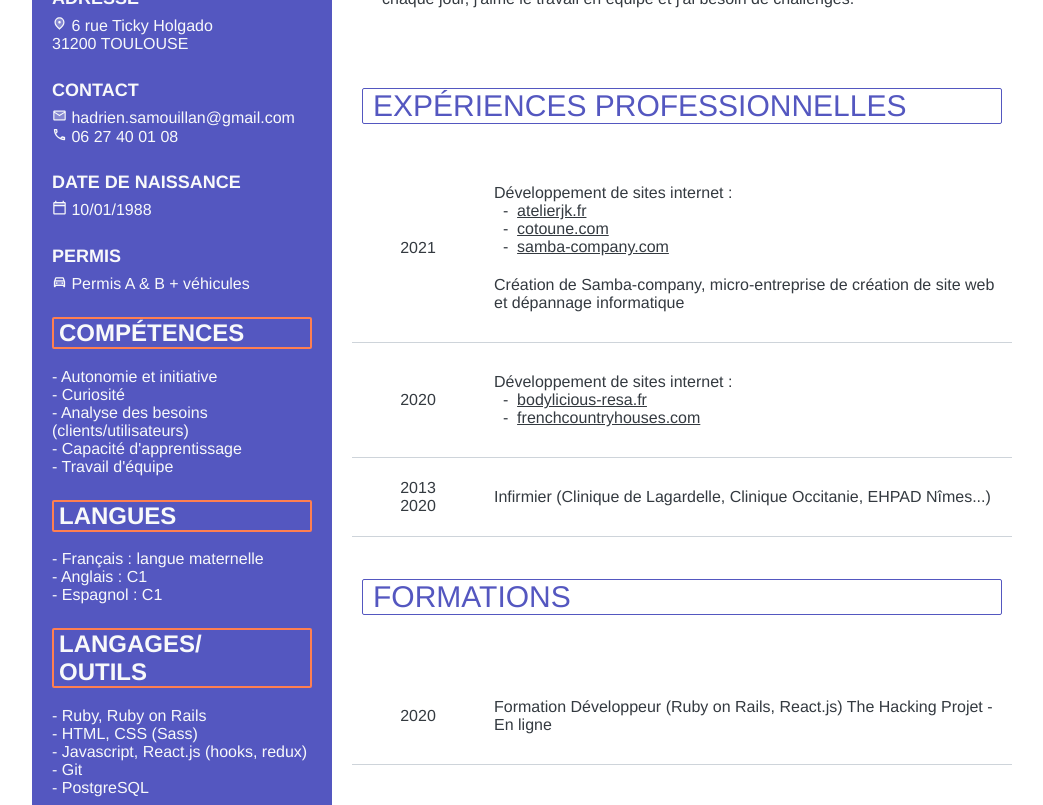
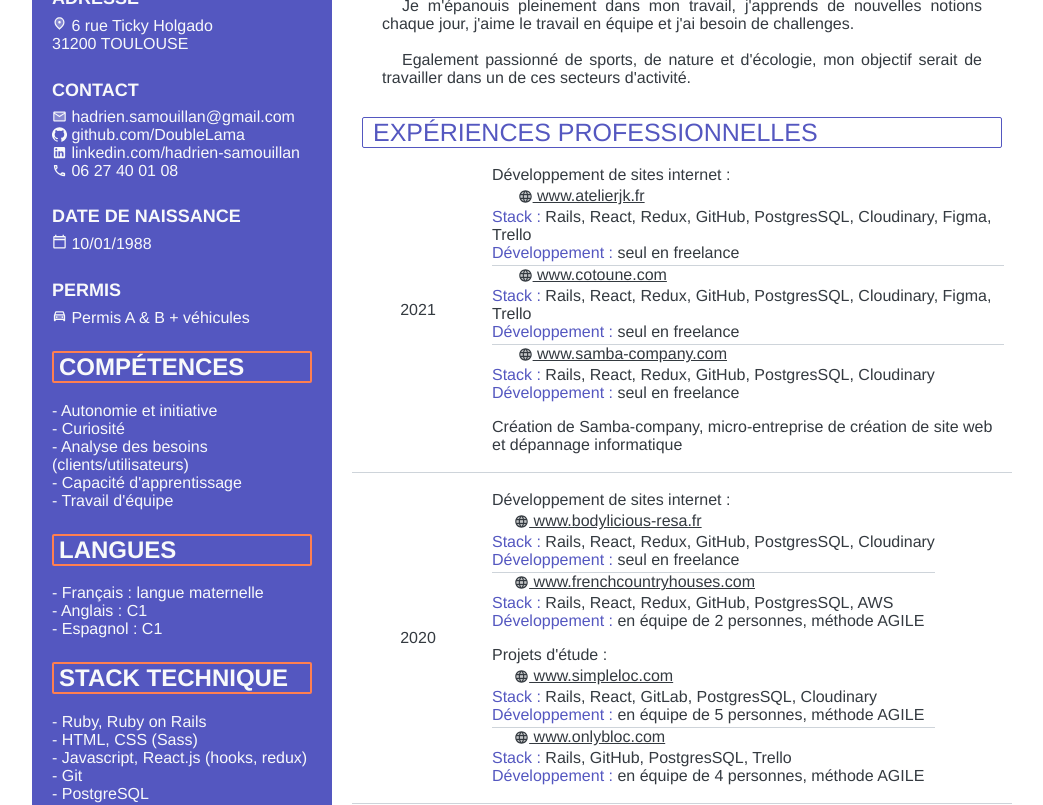
Before and after one commit to DoubleLama/samba-company, a React (Create React App) app in the folder client/: page /cv in a window 1280 px wide. Shown: the part 380-1185 px from the top of the page, without its empty margins (108-1151 px from the left). Built offline with nearby package versions, Linux system fonts and the light colour scheme; no server answers.

Commit message:
upadte cv with github, linkedin and tech stack

```diff
--- a/client/src/Components/CV/CV.jsx
+++ b/client/src/Components/CV/CV.jsx
@@ -5,6 +5,9 @@ import {
   PhoneTwoTone,
   CalendarTodayTwoTone,
   DirectionsCarTwoTone,
+  LanguageTwoTone,
+  GitHub,
+  LinkedIn,
 } from '@material-ui/icons'
 import hadrien from '../../assets/images/hadrien.jpg'
 
@@ -27,21 +30,41 @@ export const CV = () => {
           <div className='profil__table--content'>
             <h3 className='profil__table--content-title'>CONTACT</h3>
             <p>
-              <MailTwoTone />
               <a
                 className='profil__table--content-link'
                 href='mailto:hadrien.samouillan@gmail.com'
               >
+                <MailTwoTone />
                 &nbsp;hadrien.samouillan@gmail.com
               </a>
             </p>
             <p>
-              <PhoneTwoTone />
+              <a
+                className='profil__table--content-link'
+                href='https://github.com/DoubleLama'
+                target='_blank'
+                rel='noreferrer'
+              >
+                <GitHub /> &nbsp;github.com/DoubleLama
+              </a>
+            </p>
+            <p>
+              <a
+                className='profil__table--content-link'
+                href='https://www.linkedin.com/in/hadrien-samouillan/'
+                target='_blank'
+                rel='noreferrer'
+              >
+                <LinkedIn />
+                &nbsp;linkedin.com/hadrien-samouillan
+              </a>
+            </p>
+            <p>
               <a
                 className='profil__table--content-link'
                 href='tel:+33627400108'
               >
-                &nbsp;06 27 40 01 08
+                <PhoneTwoTone /> &nbsp;06 27 40 01 08
               </a>
             </p>
           </div>
@@ -77,11 +100,7 @@ export const CV = () => {
           </div>
         </div>
         <div className='abilities__table'>
-          <h2 className='abilities__table--title'>
-            LANGAGES/
-            <br />
-            OUTILS
-          </h2>
+          <h2 className='abilities__table--title'>STACK TECHNIQUE</h2>
           <div className='hobbies__table--content'>
             <p>
               - Ruby, Ruby on Rails
@@ -119,20 +138,29 @@ export const CV = () => {
         </div>
         <div className='infos__description'>
           <p>
-            Féru d&apos;informatique depuis l&apos;adolescence, j&apos;ai osé
-            récemment l&apos;expérience de vivre de ma passion. Diplômé de la
-            formation « Développeur » chez The Hacking Project depuis 1 an, je
-            me suis lancé dans la création de sites internet en suivant.
+            Passionné d&apos;informatique depuis l&apos;adolescence, j&apos;ai
+            osé récemment l&apos;expérience de vivre de ma passion. Diplômé de
+            la formation « Développeur » chez The Hacking Project depuis plus
+            d&apos;un an, je me suis lancé dans la création de sites internet en
+            suivant.
           </p>
+          <br />
           <p>
             Après quelques expériences d&apos;élaboration de sites, j&apos;ai
             créé une micro-entreprise de conception de sites internet et de
             dépannage informatique il y a quelques mois.
           </p>
+          <br />
           <p>
             Je m&apos;épanouis pleinement dans mon travail, j&apos;apprends de
             nouvelles notions chaque jour, j&apos;aime le travail en équipe et
             j&apos;ai besoin de challenges.
+          </p>
+          <br />
+          <p>
+            Egalement passionné de sports, de nature et d&apos;écologie, mon
+            objectif serait de travailler dans un de ces secteurs
+            d&apos;activité.
           </p>
         </div>
         <div className='infos__body'>
@@ -148,35 +176,58 @@ export const CV = () => {
                 <p className='table__row--job'>
                   Développement de sites internet :
                   <br />
-                  &nbsp; - &nbsp;
                   <a
                     className='table__row--job-link'
                     href='https://www.atelierjk.fr'
                     target='_blank'
+                    data='first'
                     rel='noreferrer'
                   >
-                    atelierjk.fr
+                    <LanguageTwoTone />
+                    &nbsp;www.atelierjk.fr
                   </a>
-                  <br />
-                  &nbsp; - &nbsp;
+                  <p>
+                    <span className='textPrimary'>Stack :</span> Rails, React,
+                    Redux, GitHub, PostgresSQL, Cloudinary, Figma, Trello
+                  </p>
+                  <p>
+                    <span className='textPrimary'>Développement :</span> seul en
+                    freelance
+                  </p>
                   <a
                     className='table__row--job-link'
                     href='https://www.cotoune.com'
                     target='_blank'
                     rel='noreferrer'
                   >
-                    cotoune.com
+                    <LanguageTwoTone />
+                    &nbsp;www.cotoune.com
                   </a>
-                  <br />
-                  &nbsp; - &nbsp;
+                  <p>
+                    <span className='textPrimary'>Stack :</span> Rails, React,
+                    Redux, GitHub, PostgresSQL, Cloudinary, Figma, Trello
+                  </p>
+                  <p>
+                    <span className='textPrimary'>Développement :</span> seul en
+                    freelance
+                  </p>
                   <a
                     className='table__row--job-link'
                     href='https://www.samba-company.com'
                     target='_blank'
                     rel='noreferrer'
                   >
-                    samba-company.com
+                    <LanguageTwoTone />
+                    &nbsp;www.samba-company.com
                   </a>
+                  <p>
+                    <span className='textPrimary'>Stack :</span> Rails, React,
+                    Redux, GitHub, PostgresSQL, Cloudinary
+                  </p>
+                  <p>
+                    <span className='textPrimary'>Développement :</span> seul en
+                    freelance
+                  </p>
                 </p>
                 <p className='table__row--job'>
                   Création de Samba-company, micro-entreprise de création de
@@ -192,25 +243,80 @@ export const CV = () => {
                 <p className='table__row--job'>
                   Développement de sites internet :
                   <br />
-                  &nbsp; - &nbsp;
                   <a
                     className='table__row--job-link'
                     href='https://www.bodylicious-resa.fr'
                     target='_blank'
+                    data='first'
                     rel='noreferrer'
                   >
-                    bodylicious-resa.fr
+                    <LanguageTwoTone />
+                    &nbsp;www.bodylicious-resa.fr
                   </a>
-                  <br />
-                  &nbsp; - &nbsp;
+                  <p>
+                    <span className='textPrimary'>Stack :</span> Rails, React,
+                    Redux, GitHub, PostgresSQL, Cloudinary
+                  </p>
+                  <p>
+                    <span className='textPrimary'>Développement :</span> seul en
+                    freelance
+                  </p>
                   <a
                     className='table__row--job-link'
                     href='https://www.frenchcountryhouses.com'
                     target='_blank'
                     rel='noreferrer'
                   >
-                    frenchcountryhouses.com
+                    <LanguageTwoTone />
+                    &nbsp;www.frenchcountryhouses.com
                   </a>
+                  <p>
+                    <span className='textPrimary'>Stack :</span> Rails, React,
+                    Redux, GitHub, PostgresSQL, AWS
+                  </p>
+                  <p>
+                    <span className='textPrimary'>Développement :</span> en
+                    équipe de 2 personnes, méthode AGILE
+                  </p>
+                </p>
+                <p className='table__row--job'>
+                  Projets d&apos;étude :
+                  <br />
+                  <a
+                    className='table__row--job-link'
+                    href='https://simpleloc.herokuapp.com'
+                    target='_blank'
+                    data='first'
+                    rel='noreferrer'
+                  >
+                    <LanguageTwoTone />
+                    &nbsp;www.simpleloc.com
+                  </a>
+                  <p>
+                    <span className='textPrimary'>Stack :</span> Rails, React,
+                    GitLab, PostgresSQL, Cloudinary
+                  </p>
+                  <p>
+                    <span className='textPrimary'>Développement :</span> en
+                    équipe de 5 personnes, méthode AGILE
+                  </p>
+                  <a
+                    className='table__row--job-link'
+                    href='https://onlybloc.herokuapp.com'
+                    target='_blank'
+                    rel='noreferrer'
+                  >
+                    <LanguageTwoTone />
+                    &nbsp;www.onlybloc.com
+                  </a>
+                  <p>
+                    <span className='textPrimary'>Stack :</span> Rails, GitHub,
+                    PostgresSQL, Trello
+                  </p>
+                  <p>
+                    <span className='textPrimary'>Développement :</span> en
+                    équipe de 4 personnes, méthode AGILE
+                  </p>
                 </p>
               </div>
             </div>
--- a/client/src/style/_cv.scss
+++ b/client/src/style/_cv.scss
@@ -38,6 +38,8 @@
         }
 
         &-link {
+          display: flex;
+          align-items: center;
           color: $light;
           transition: all 0.3s ease-in-out;
 
@@ -85,7 +87,7 @@
     }
 
     &__description {
-      padding: 5rem;
+      padding: 2rem 5rem;
       text-indent: 2rem;
       text-align: justify;
     }
@@ -100,22 +102,28 @@
         display: flex;
         flex-direction: column;
         justify-content: space-around;
-        min-height: 36rem;
 
         &-title {
-          margin: 3rem;
+          margin-inline: 3rem;
+          margin-top: 1rem;
           padding-left: 1rem ;
           color: $primary;
           font-weight: 400;
           border-radius: 0.2rem;
           border: 1px solid $primary;
+          font-size: 2.5rem;
         }
 
         & .table__row {
+
+          &:last-child{
+          border-bottom: none;
+          }
+
           display: flex;
           flex-direction: row;
-          padding: 2rem 0;
-          margin: 0 2rem;
+          padding-block: 1rem;
+          margin-inline: 2rem;
           border-bottom: 1px solid $gray-400;
 
           &--date {
@@ -127,14 +135,23 @@
           }
 
           &--job {
-            padding: 1rem;
+            padding: 0.8rem;
             width: 100%;
-            justify-content: stretch;
+            justify-content: center;
             text-align: left;
 
             &-link {
+              display: flex;
+              align-items: center;
+              padding-left: 5%;
+              margin-block: 0.3rem;
               text-decoration: underline;
               transition: all 0.3s ease-in-out;
+              border-top: 1px solid $gray-400;
+
+              &[data='first'] {
+                border-top: none;
+              }
 
               &:hover {
                 color: $primary;
@@ -150,6 +167,7 @@
   }
 }
 
+
 @media screen and (max-width: 980px){
   .cvContainer {
    width: 100%;
--- a/client/src/style/_variables.scss
+++ b/client/src/style/_variables.scss
@@ -206,3 +206,7 @@ a {
 .border {
   border: 1px solid black;
 }
+
+.textPrimary {
+  color: $primary;
+}
```
